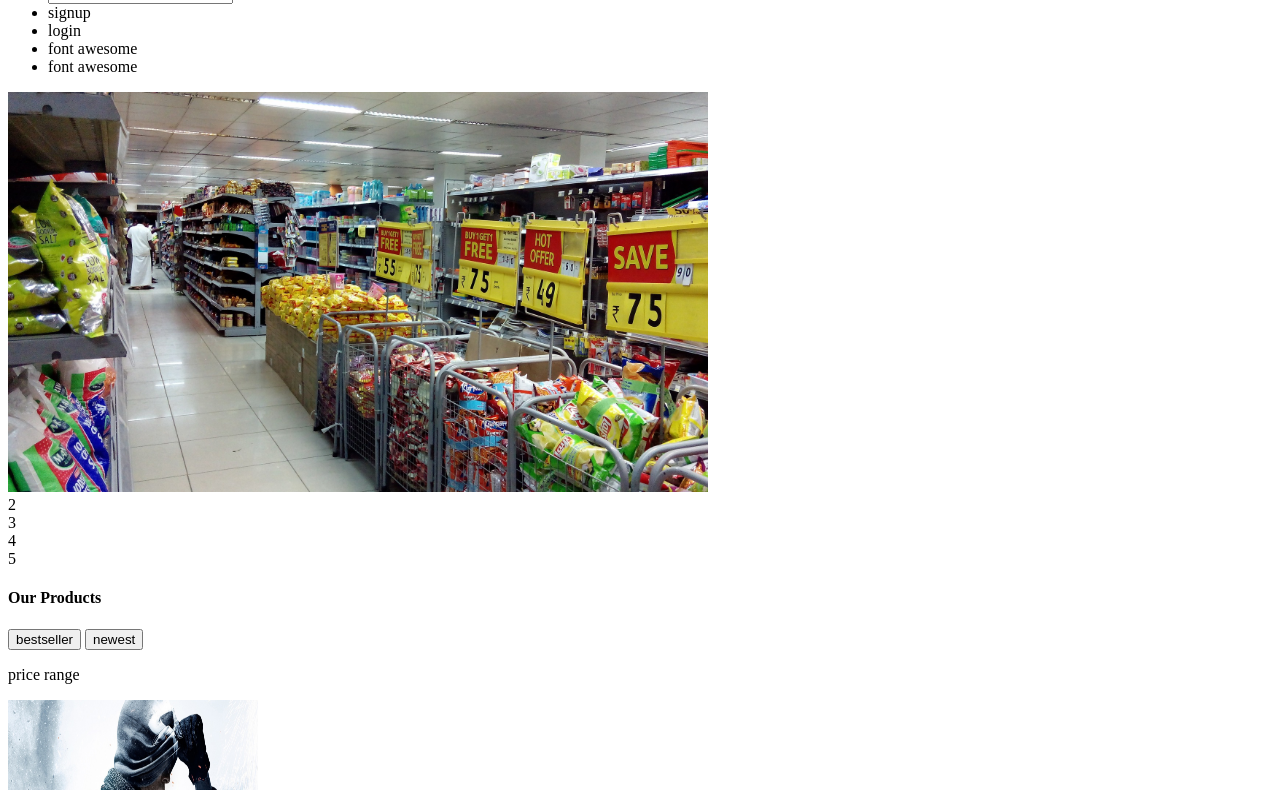
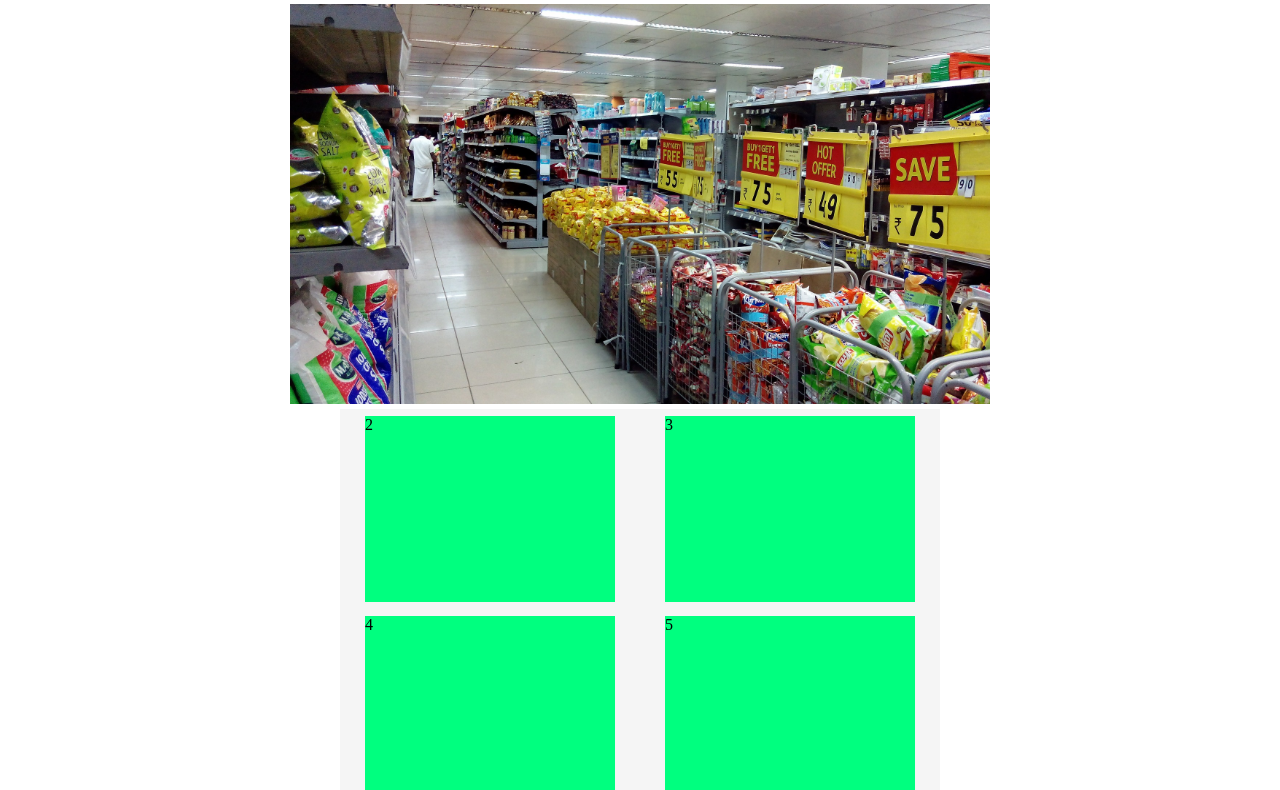
Before and after one commit to prewsh/flexproject, a plain HTML site: page index.html in a window 1280 px wide. Shown: the part 67-857 px from the top of the page. Drawn offline with Linux system fonts and the light colour scheme.

Commit message:
My first commitw

```diff
--- a/index.html
+++ b/index.html
@@ -4,7 +4,7 @@
     <meta charset="UTF-8">
     <meta name="viewport" content="width=device-width, initial-scale=1.0">
     <meta http-equiv="X-UA-Compatible" content="ie=edge">
-    <link rel="stylesheet" href="/style.css">
+    <link rel="stylesheet" href="./css/css.css">
     <title>Document</title>
 </head>
 <body>
```
Also changed, not shown: css/css.css (renamed from css.css).
